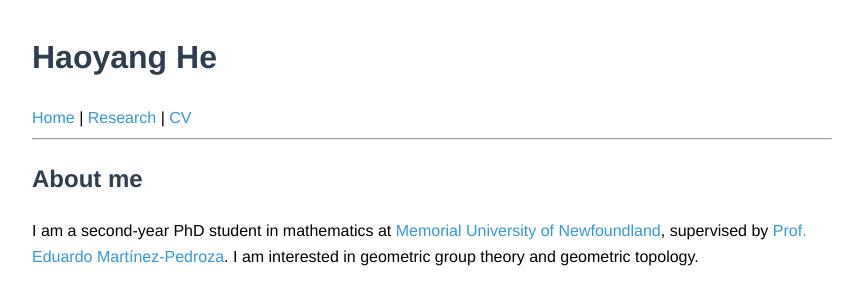
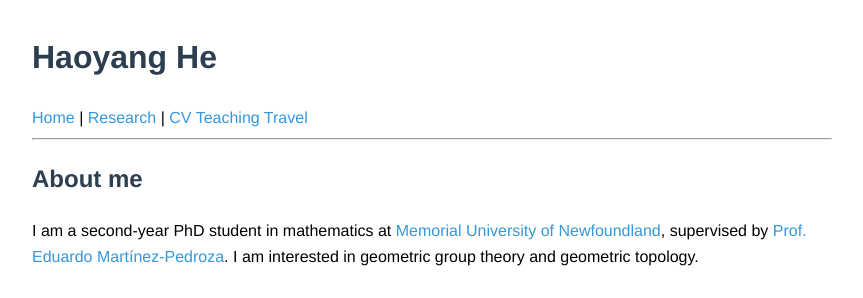
Before and after one commit to haoyang-he/haoyang-he.github.io, a Jekyll site: the page built from index.md, in a window 1280 px wide. Shown: the top 298 px of the page, without its empty margins (208-1071 px from the left). Built offline with Jekyll 4.4.1, drawn with Linux system fonts in a browser that asks for light colours.

Commit message:
Update header.html

```diff
--- a/_includes/header.html
+++ b/_includes/header.html
@@ -4,6 +4,8 @@
     <a href="{{ "/" | relative_url }}">Home</a> |
     <a href="{{ "/research" | relative_url }}">Research</a> |
     <a href="{{ "/cv" | relative_url }}">CV</a>
+    <a href="{{ '/teaching' | relative_url }}">Teaching</a>
+    <a href="{{ '/travel' | relative_url }}">Travel</a>
   </nav>
 </header>
 <hr>
```
